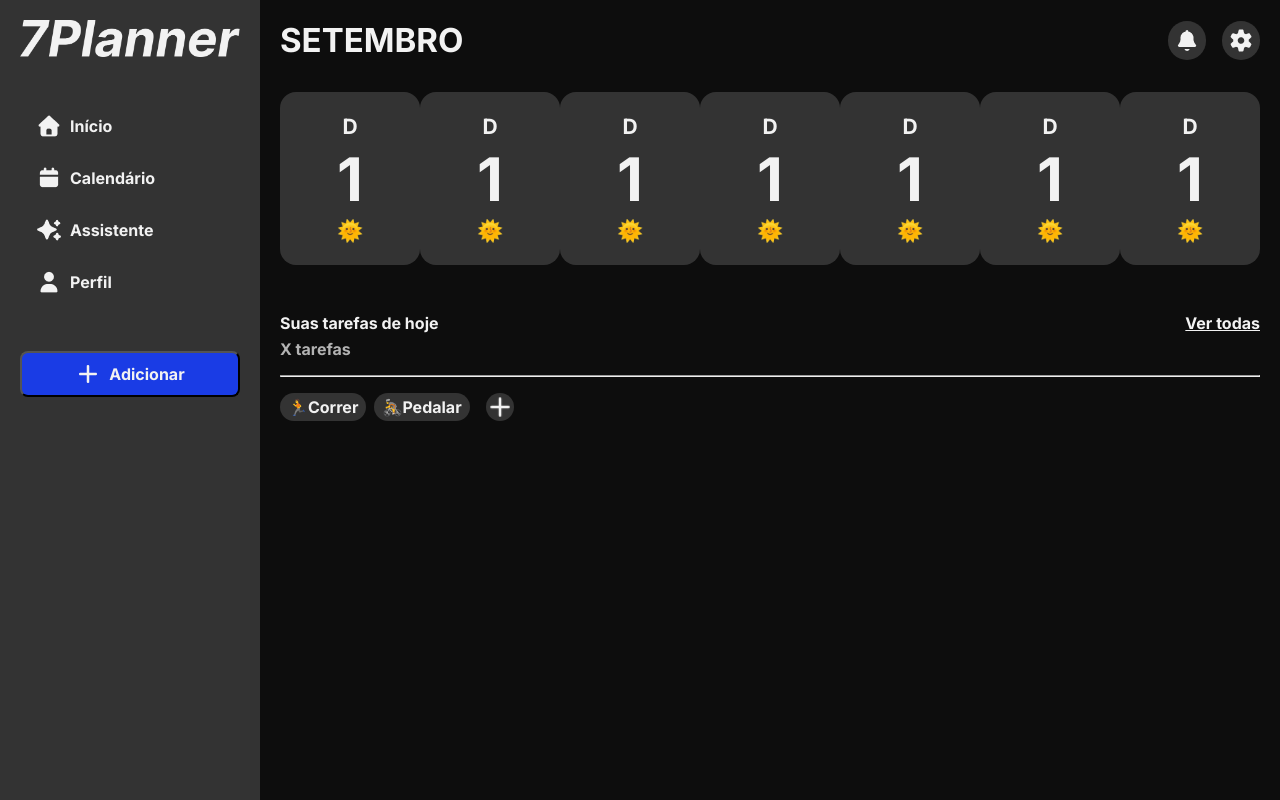
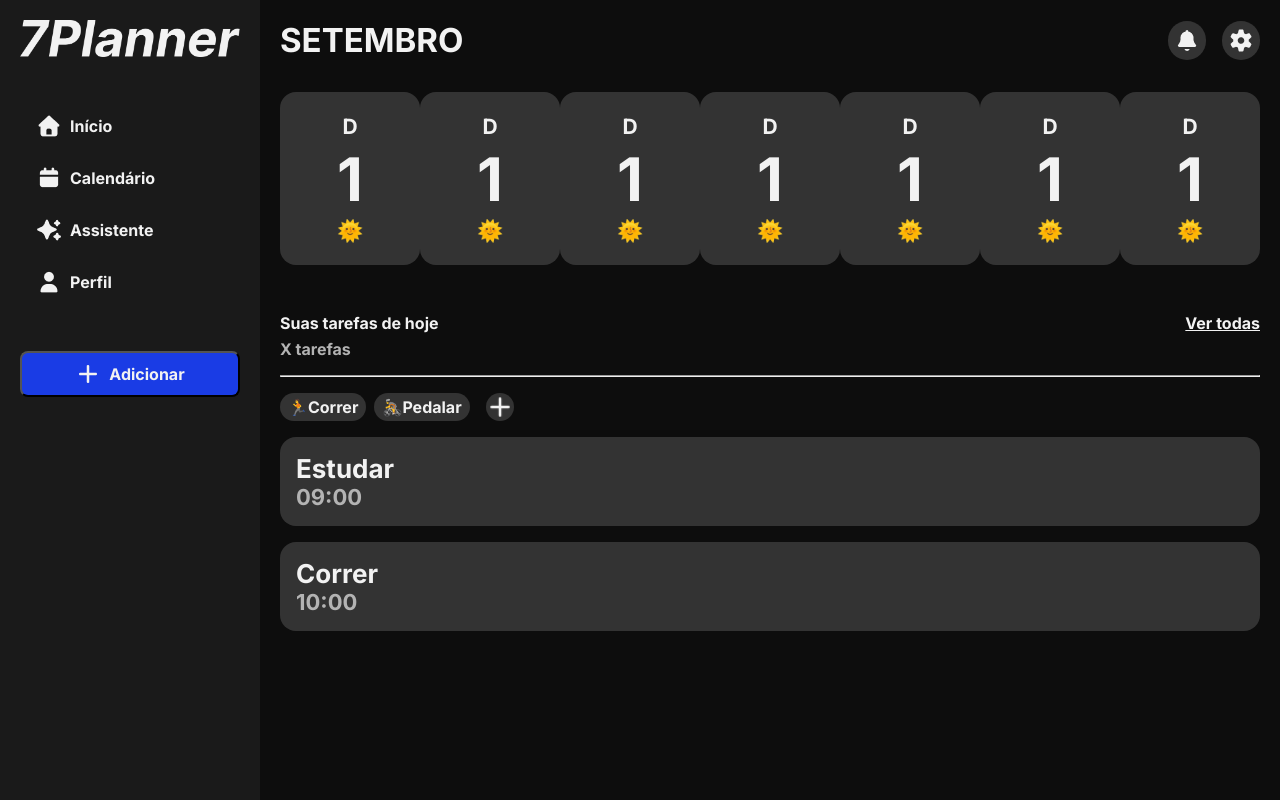
Before and after one commit to Nicolas-BB/7planner, a React (Vite) app: page / in a window 1280 px wide. Built offline with nearby package versions, Linux system fonts and the light colour scheme.

Commit message:
feat: adiciona tasks dinâmicas

```diff
--- a/src/components/index/Index.jsx
+++ b/src/components/index/Index.jsx
@@ -1,4 +1,4 @@
-import {createRoot} from "react-dom/client"
+import { createRoot } from "react-dom/client"
 import App from "../app/App.jsx"
 import "./index.css"
 
--- a/src/components/nav/nav.module.css
+++ b/src/components/nav/nav.module.css
@@ -1,5 +1,5 @@
 .nav {
-    background-color: var(--color1);
+    background-color: var(--color2);
     display: flex;
     flex-direction: column;
     height: 100vh;
--- a/src/components/tasks/Tags.jsx
+++ b/src/components/tasks/Tags.jsx
@@ -13,7 +13,7 @@ export default function Tags() {
                     </div>
                 ))}
             </div>
-                <img src={plusIcon} alt="Ícone de adição" className={styles.img} />
+            <img src={plusIcon} alt="Ícone de adição" className={styles.img} />
         </>
     )
 }
--- /dev/null
+++ b/src/components/tasks/TaskList.jsx
@@ -0,0 +1,17 @@
+import { tasksData } from "./tasksData.js"
+import styles from "./taskList.module.css"
+
+export default function TaskList() {
+    return (
+        <div className={styles.taskContainer}>
+            {tasksData.map((item) => (
+                <>
+                    <div className={styles.taskDiv}>
+                        <p className={styles.title}>{item.title}</p>
+                        <span className={styles.hour}>{item.hour}</span>
+                    </div>
+                </>
+            ))}
+        </div>
+    )
+}
--- a/src/components/tasks/Tasks.jsx
+++ b/src/components/tasks/Tasks.jsx
@@ -1,5 +1,6 @@
 import styles from "./tasks.module.css"
 import Tags from "./Tags.jsx"
+import TaskList from "./TaskList.jsx"
 
 export default function Tasks() {
     return (
@@ -15,6 +16,9 @@ export default function Tasks() {
             <div className={styles.tagsDiv}>
                 <Tags />
             </div>
+            <div className={styles.tasksDiv}>
+                <TaskList />
+            </div>
         </div>
     )
 }
--- /dev/null
+++ b/src/components/tasks/taskList.module.css
@@ -0,0 +1,21 @@
+.taskDiv {
+    padding: 16px;
+    background-color: var(--color1);
+    border-radius: 16px;
+}
+
+.title {
+    color: var(--text-color1);
+    font: bold 26px Inter, sans-serif;
+}
+
+.hour {
+    font: bold 22px Inter, sans-serif;
+    color: var(--text-color2);
+}
+
+.taskContainer {
+    display: flex;
+    flex-direction: column;
+    gap: 16px;
+}
--- /dev/null
+++ b/src/components/tasks/tasksData.js
@@ -0,0 +1,10 @@
+export let tasksData = [
+    {
+        "title": "Estudar",
+        "hour": "09:00"
+    },
+    {
+        "title": "Correr",
+        "hour": "10:00"
+    }
+]
```
